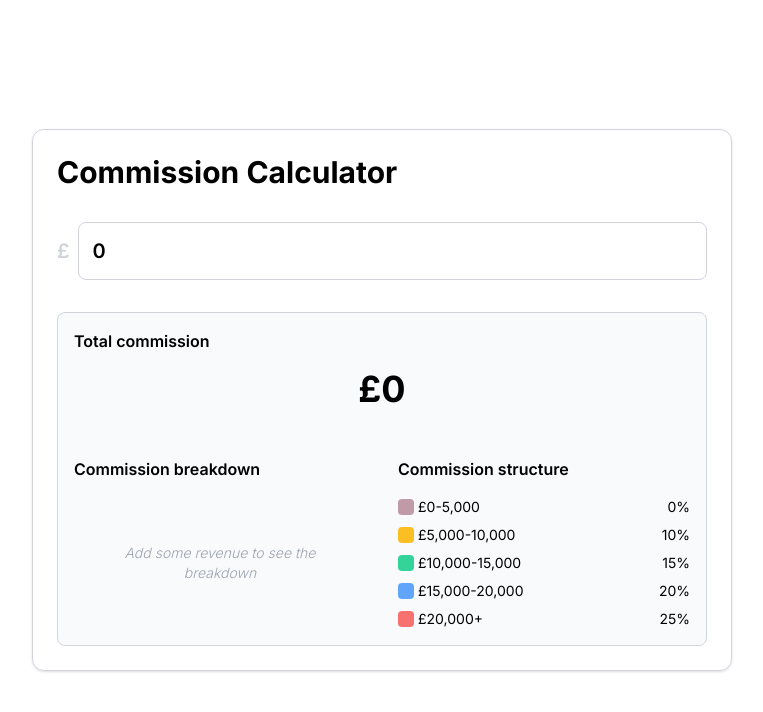
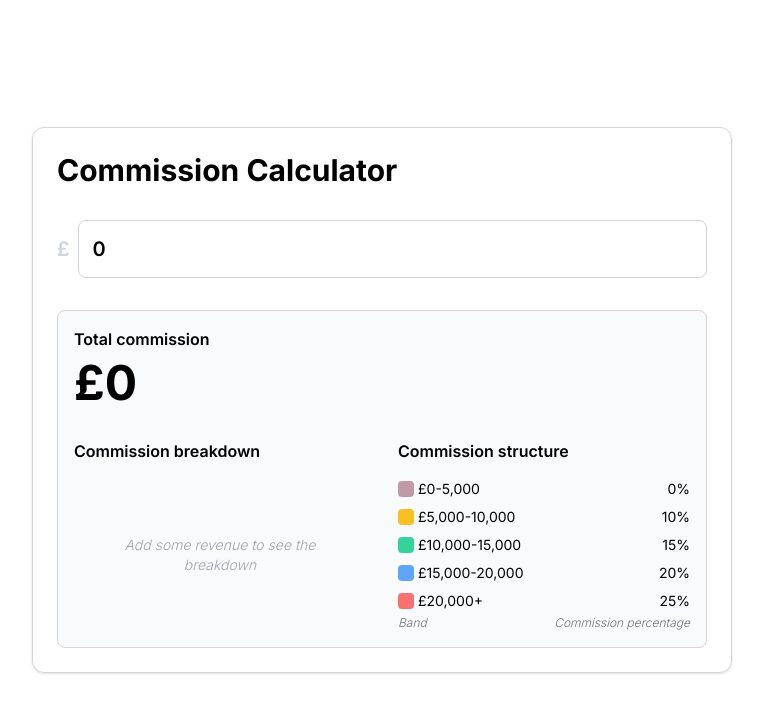
Before and after one commit to SamScott3000/oneup, a Next.js app: page / in a window 1280 px wide. Shown: the top 712 px of the page, without its empty margins (258-1021 px from the left). Built offline with nearby package versions, Linux system fonts and the light colour scheme.

Commit message:
slightly update styling

```diff
--- a/src/components/CommissionCalculator/CommissionBreakdown.tsx
+++ b/src/components/CommissionCalculator/CommissionBreakdown.tsx
@@ -21,10 +21,10 @@ export const CommissionBreakdown = ({
   console.log(breakdown);
 
   return (
-    <div className="mt-8 p-4 border border-gray-300 bg-gray-50 rounded-lg flex flex-col gap-12">
+    <div className="mt-8 p-4 border border-gray-300 bg-gray-50 rounded-lg flex flex-col gap-8">
       <div>
-        <p className="font-semibold mb-4">Total commission</p>
-        <p className="text-4xl font-bold text-center">
+        <p className="font-semibold mb-2">Total commission</p>
+        <p className="text-5xl font-bold text-left">
           £<CountUp end={total} preserveValue />
         </p>
       </div>
@@ -67,6 +67,7 @@ export const CommissionBreakdown = ({
                       £
                       <CountUp
                         end={breakdownItem.commissionValue}
+                        decimals={2}
                         preserveValue
                       />
                     </p>
@@ -76,8 +77,12 @@ export const CommissionBreakdown = ({
             )}
           </div>
         </div>
-        <div className="flex-1 flex flex-col gap-4">
+        <div className="flex-1 flex flex-col gap-4  justify-between">
+          <div>
             <p className="font-semibold">Commission structure</p>
+          </div>
+
+          <div>
             <ul className="flex flex-wrap flex-col gap-2 flex-1 justify-center">
               {commissionStructure.map((structureItem, i) => {
                 const min = structureItem.band[0];
@@ -108,6 +113,11 @@ export const CommissionBreakdown = ({
                 );
               })}
             </ul>
+            <div className="flex justify-between text-xs text-gray-500 font-light italic mt-1">
+              <p>Band</p>
+              <p>Commission percentage</p>
+            </div>
+          </div>
         </div>
       </div>
     </div>
```
Lines whose indentation alone changed are shown as unchanged.
